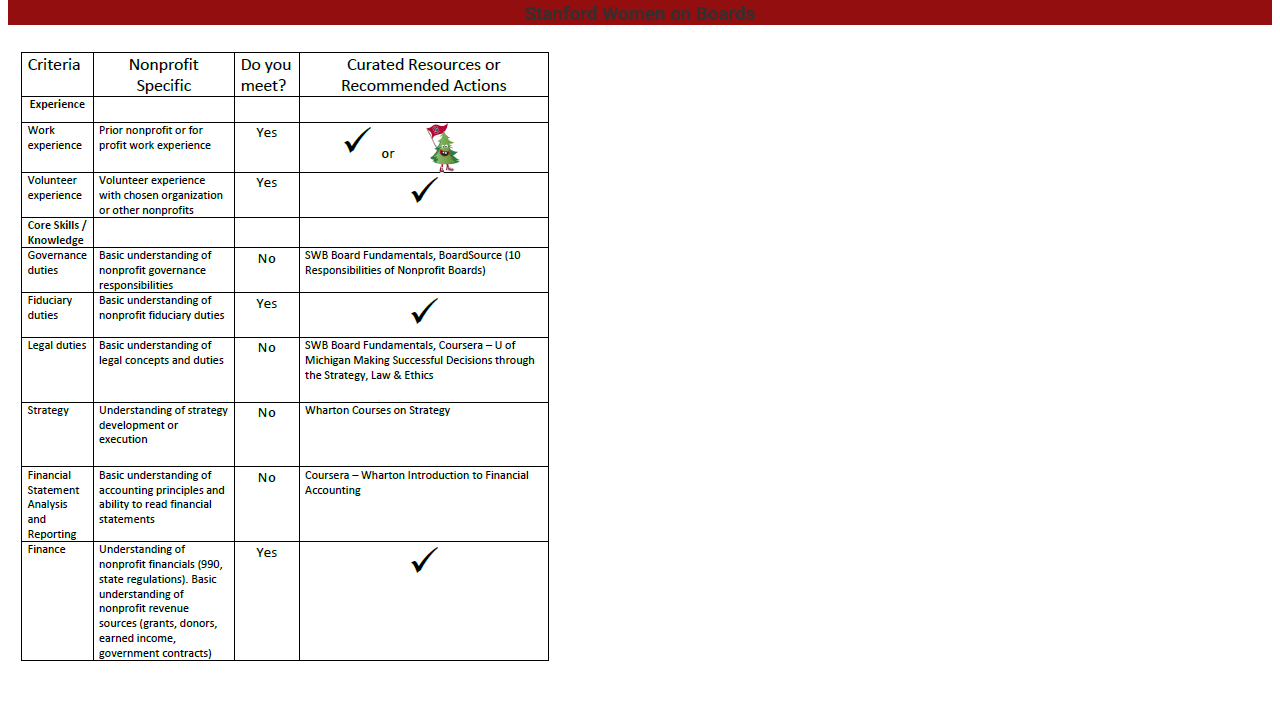
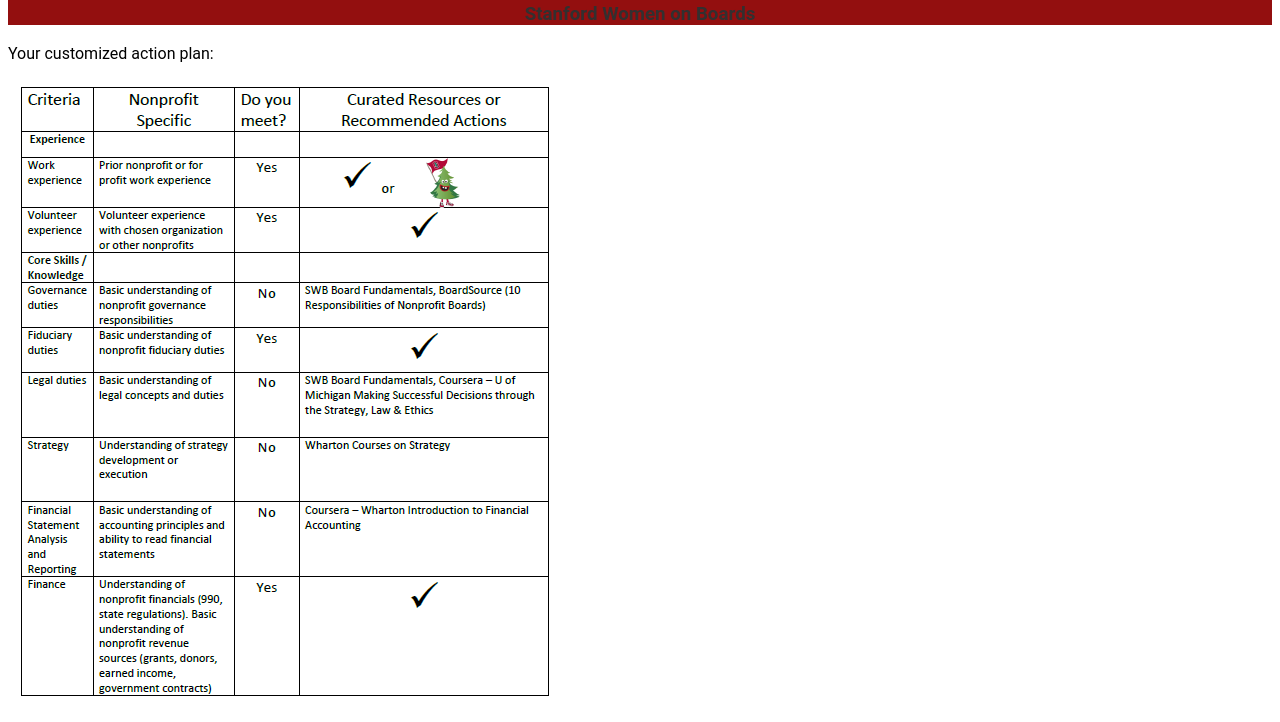
Before and after one commit to garrettcobrien/swb-web-training, a plain HTML site: page nonprofit.html in a window 1280 px wide. Shown: the part 107-829 px from the top of the page. Before the commit the page ends 800 px from the top, so only its background shows below. Drawn offline with Linux system fonts and the light colour scheme.

Commit message:
action plan fix

```diff
--- a/nonprofit.html
+++ b/nonprofit.html
@@ -10,6 +10,7 @@
                 <a href="https://stanfordwomenonboards.stanford.edu/"><img src="white.webp" alt="swblogo" id="stanfordlogo"></a>
                 <h3>Stanford Women on Boards</h3>
             </div>
+            <p>Your customized action plan:</p>
             <img src = recommend.png>
         </body>
     </html>
```
